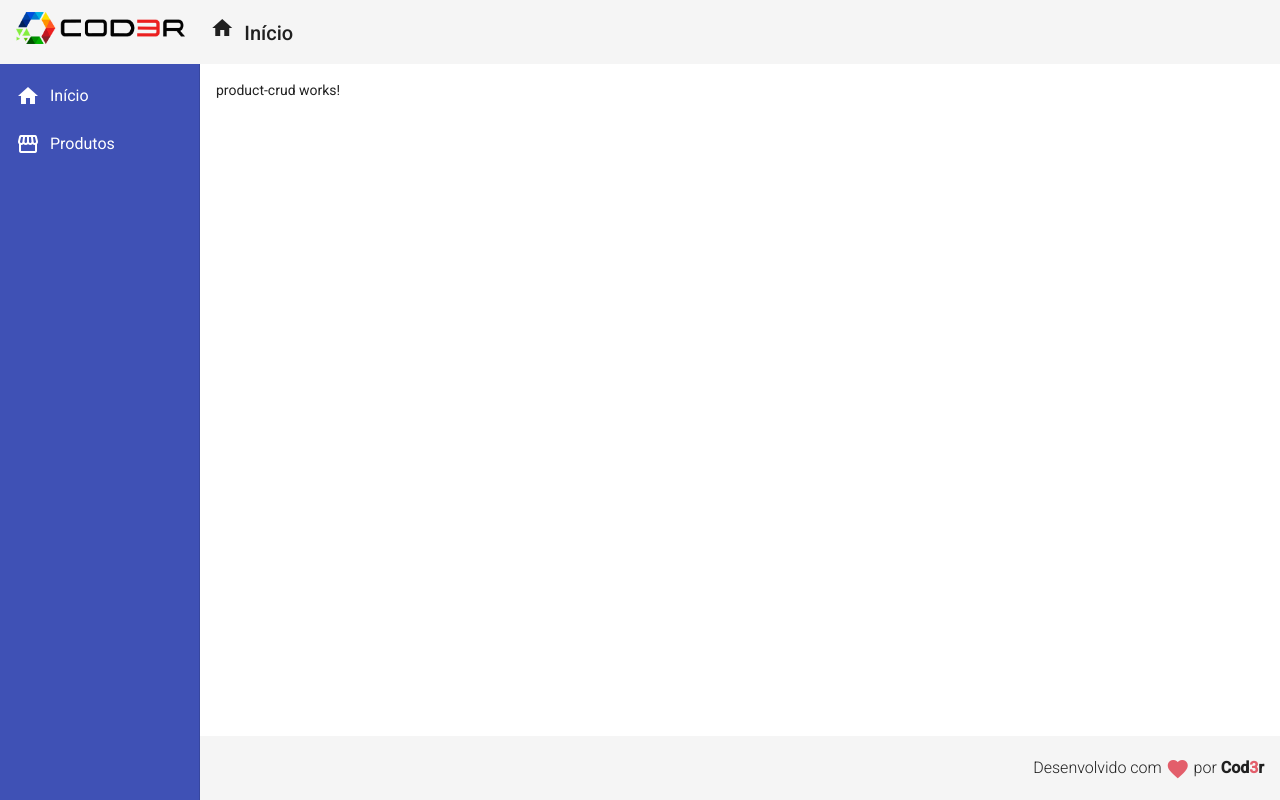
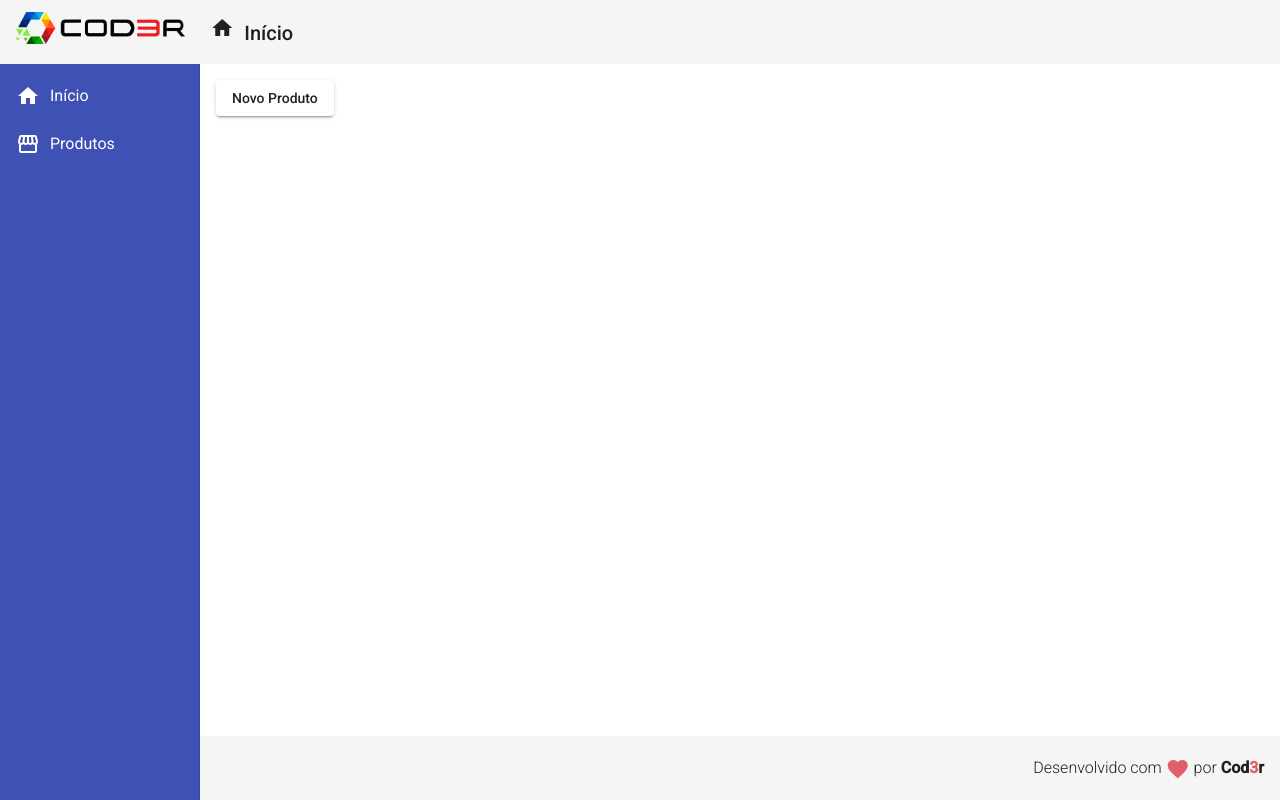
Before and after one commit to viniciussanchez/cod3r, an Angular app in the folder frontend/: page /products in a window 1280 px wide. Built offline with nearby package versions, Linux system fonts and the light colour scheme.

Commit message:
Product model

```diff
--- a/frontend/src/app/app.module.ts
+++ b/frontend/src/app/app.module.ts
@@ -12,6 +12,7 @@ import { MatToolbarModule } from '@angular/material/toolbar';
 import { MatSidenavModule } from '@angular/material/sidenav';
 import { MatCardModule } from '@angular/material/card';
 import { MatListModule } from '@angular/material/list';
+import { MatButtonModule } from '@angular/material/button';
 import { HomeComponent } from './views/home/home.component';
 import { ProductCrudComponent } from './views/product-crud/product-crud.component';
 import { RedDirective } from './directives/red.directive';
@@ -37,7 +38,8 @@ import { ProductCreateComponent } from './components/product/product-create/prod
     MatToolbarModule,
     MatSidenavModule,
     MatListModule,
-    MatCardModule
+    MatCardModule,
+    MatButtonModule
   ],
   providers: [],
   bootstrap: [AppComponent]
--- a/frontend/src/app/views/product-crud/product-crud.component.html
+++ b/frontend/src/app/views/product-crud/product-crud.component.html
@@ -1 +1,3 @@
-<p>product-crud works!</p>
+<button mat-raised-button (click)="navigateToProductCreate()">
+    Novo Produto
+</button>
--- a/frontend/src/app/views/product-crud/product-crud.component.ts
+++ b/frontend/src/app/views/product-crud/product-crud.component.ts
@@ -1,4 +1,5 @@
 import { Component, OnInit } from '@angular/core';
+import { Router } from '@angular/router';
 
 @Component({
   selector: 'app-product-crud',
@@ -7,9 +8,12 @@ import { Component, OnInit } from '@angular/core';
 })
 export class ProductCrudComponent implements OnInit {
 
-  constructor() { }
+  constructor(private router: Router) { }
 
   ngOnInit(): void {
   }
 
+  navigateToProductCreate(): void {
+    this.router.navigate(['/products/create']);
+  }
 }
```
